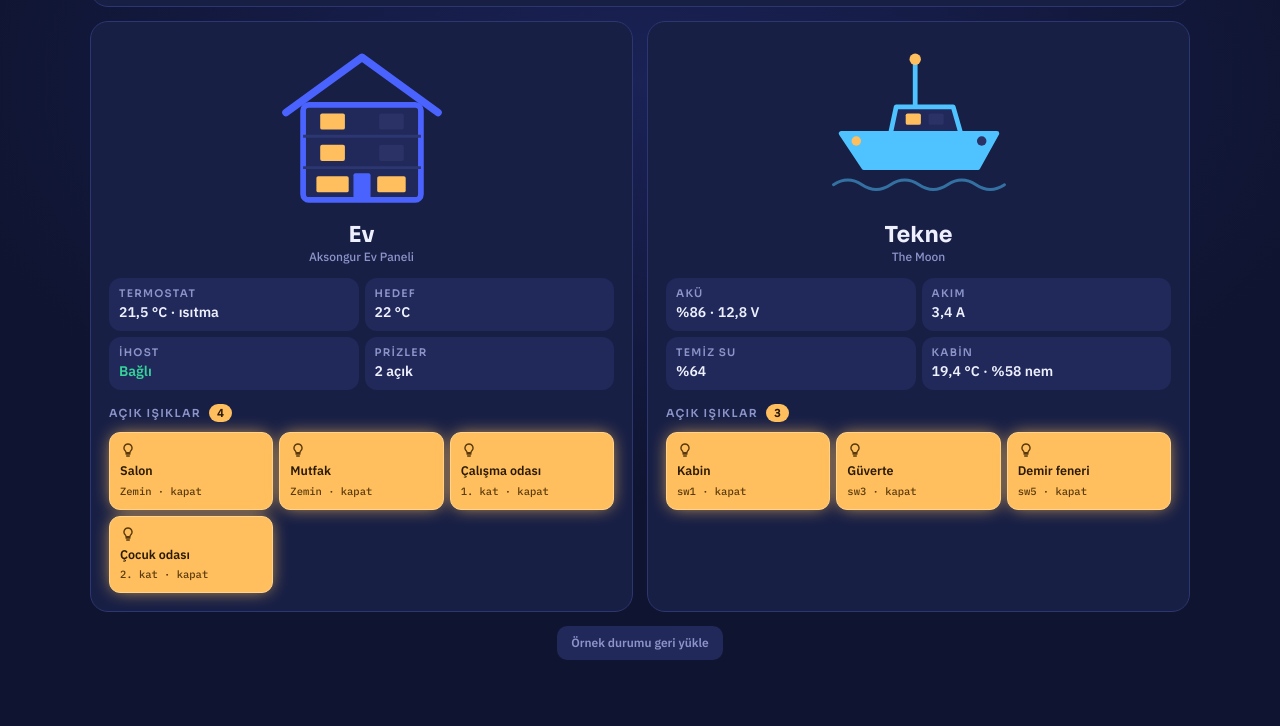
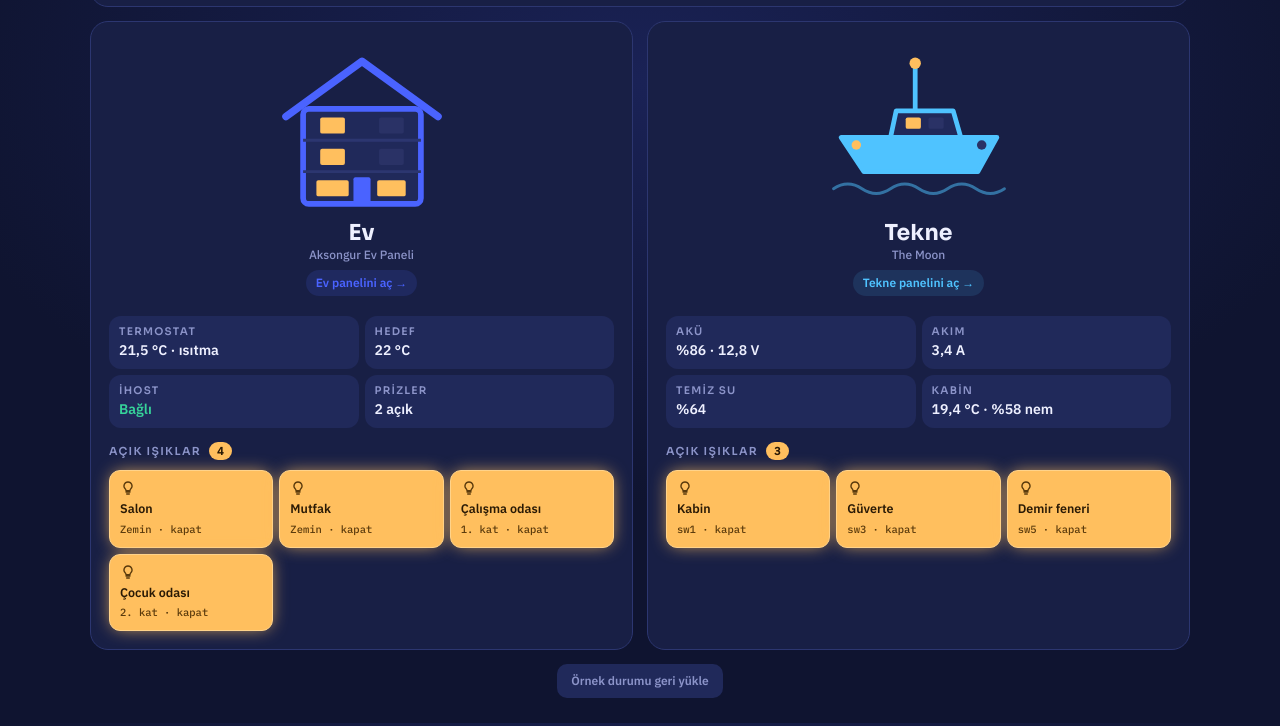
Before and after one commit to taylanaksongur/Aksi, a plain HTML site: page index.html in a window 1280 px wide. Shown: the part 77-803 px from the top of the page. Drawn offline with Linux system fonts and the light colour scheme.

Commit message:
Ev ve tekne simgeleri kendi panellerine bağlantı veriyor
Co-Authored-By: Claude Opus 5.5 <noreply@anthropic.com>
Claude-Session: https://claude.ai/code/session_01GZUtCpvfjwxpgpa9LDXHT7

```diff
--- a/index.html
+++ b/index.html
@@ -57,6 +57,13 @@ h1{font-family:var(--f-display);font-size:20px;font-weight:700;margin:0}
 footer{display:flex;justify-content:center}
 .reset{padding:8px 14px;border-radius:10px;background:var(--panel-2);color:var(--muted);font-size:12px;font-weight:600}
 .reset:hover{color:var(--fg)}
+.open{display:grid;gap:8px;justify-items:center;color:inherit;text-decoration:none;border-radius:14px;padding:4px 0 6px;transition:background .2s}
+.open:hover{background:var(--panel-2)}
+.open:focus-visible{outline:2px solid var(--accent);outline-offset:2px}
+.open:hover .icon svg{transform:translateY(-2px)}
+.icon svg{transition:transform .2s}
+.go{font-size:12px;font-weight:600;color:var(--accent);padding:4px 10px;border-radius:999px;background:rgba(74,99,255,.14)}
+.card.boat .go{color:var(--cool);background:rgba(79,195,255,.12)}
 .win{transition:fill .3s}
 @media (prefers-reduced-motion:reduce){*{transition:none!important}}
 </style>
@@ -75,7 +82,7 @@ footer{display:flex;justify-content:center}
   <main class="grid">
     <!-- EV -->
     <section class="card home" aria-labelledby="h-home">
-      <div class="icon">
+      <a class="open" href="https://claude.ai/artifact/6DsnjxbjBsfquB6S4UcSF2" aria-label="Ev panelini aç"><div class="icon">
         <svg viewBox="0 0 200 170" role="img" aria-label="Üç katlı ev">
           <path d="M20 70 L100 12 L180 70" fill="none" stroke="var(--accent)" stroke-width="8" stroke-linejoin="round" stroke-linecap="round"/>
           <rect x="38" y="62" width="124" height="100" rx="6" fill="var(--panel-2)" stroke="var(--accent)" stroke-width="6"/>
@@ -93,7 +100,7 @@ footer{display:flex;justify-content:center}
           <rect class="win" data-win="h-mutfak" x="116" y="137" width="30" height="17" rx="2" fill="var(--off)"/>
         </svg>
       </div>
-      <h2 class="name" id="h-home">Ev<small>Aksongur Ev Paneli</small></h2>
+      <h2 class="name" id="h-home">Ev<small>Aksongur Ev Paneli</small></h2><span class="go">Ev panelini aç →</span></a>
       <dl class="status">
         <div><dt>Termostat</dt><dd>21,5 °C · ısıtma</dd></div>
         <div><dt>Hedef</dt><dd>22 °C</dd></div>
@@ -108,7 +115,7 @@ footer{display:flex;justify-content:center}
 
     <!-- TEKNE -->
     <section class="card boat" aria-labelledby="h-boat">
-      <div class="icon">
+      <a class="open" href="https://claude.ai/artifact/DxPAkRa7Zkdj5PEvPRVvtF" aria-label="Tekne panelini aç"><div class="icon">
         <svg viewBox="0 0 200 170" role="img" aria-label="Tekne">
           <line x1="96" y1="18" x2="96" y2="92" stroke="var(--cool)" stroke-width="5" stroke-linecap="round"/>
           <circle class="win" data-win="b-demir" cx="96" cy="14" r="6" fill="var(--off)"/>
@@ -121,7 +128,7 @@ footer{display:flex;justify-content:center}
           <path d="M10 146 q15 -10 30 0 t30 0 t30 0 t30 0 t30 0 t30 0" fill="none" stroke="var(--cool)" stroke-width="3" opacity=".5" stroke-linecap="round"/>
         </svg>
       </div>
-      <h2 class="name" id="h-boat">Tekne<small>The Moon</small></h2>
+      <h2 class="name" id="h-boat">Tekne<small>The Moon</small></h2><span class="go">Tekne panelini aç →</span></a>
       <dl class="status">
         <div><dt>Akü</dt><dd>%86 · 12,8 V</dd></div>
         <div><dt>Akım</dt><dd>3,4 A</dd></div>
```
